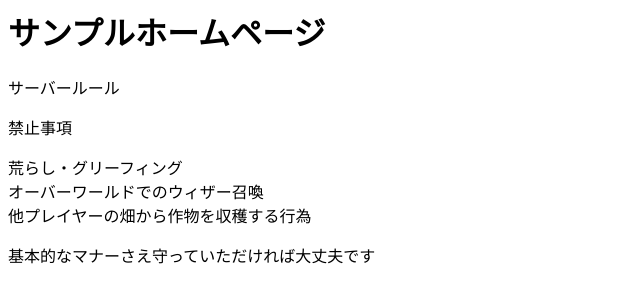
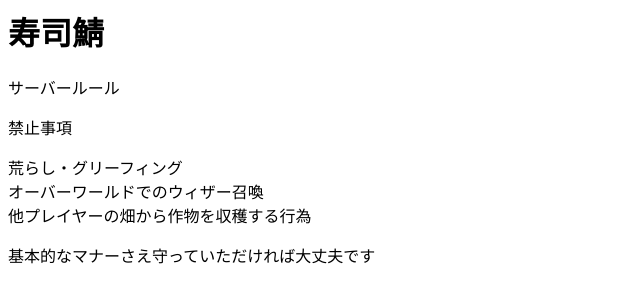
Before and after one commit to oisiiiiosusi/osushi, a plain HTML site: page index.html in a window 1280 px wide. Shown: the whole page, without its empty margins (0-640 px from the left). Drawn offline with Linux system fonts and the light colour scheme.

Commit message:
Update index.html

```diff
--- a/index.html
+++ b/index.html
@@ -1,9 +1,9 @@
 <body>
-    <h1>サンプルホームページ</h1>
+    <h1>寿司鯖</h1>
     <p>サーバールール</p>
         <p>禁止事項</p>
     <p>荒らし・グリーフィング<br>オーバーワールドでのウィザー召喚<br>他プレイヤーの畑から作物を収穫する行為</p>
     <p>基本的なマナーさえ守っていただければ大丈夫です<p>
 
-    <!-- 時間あるときに整える -->
+    <!-- CSSは今度入れる -->
 </body>
```
